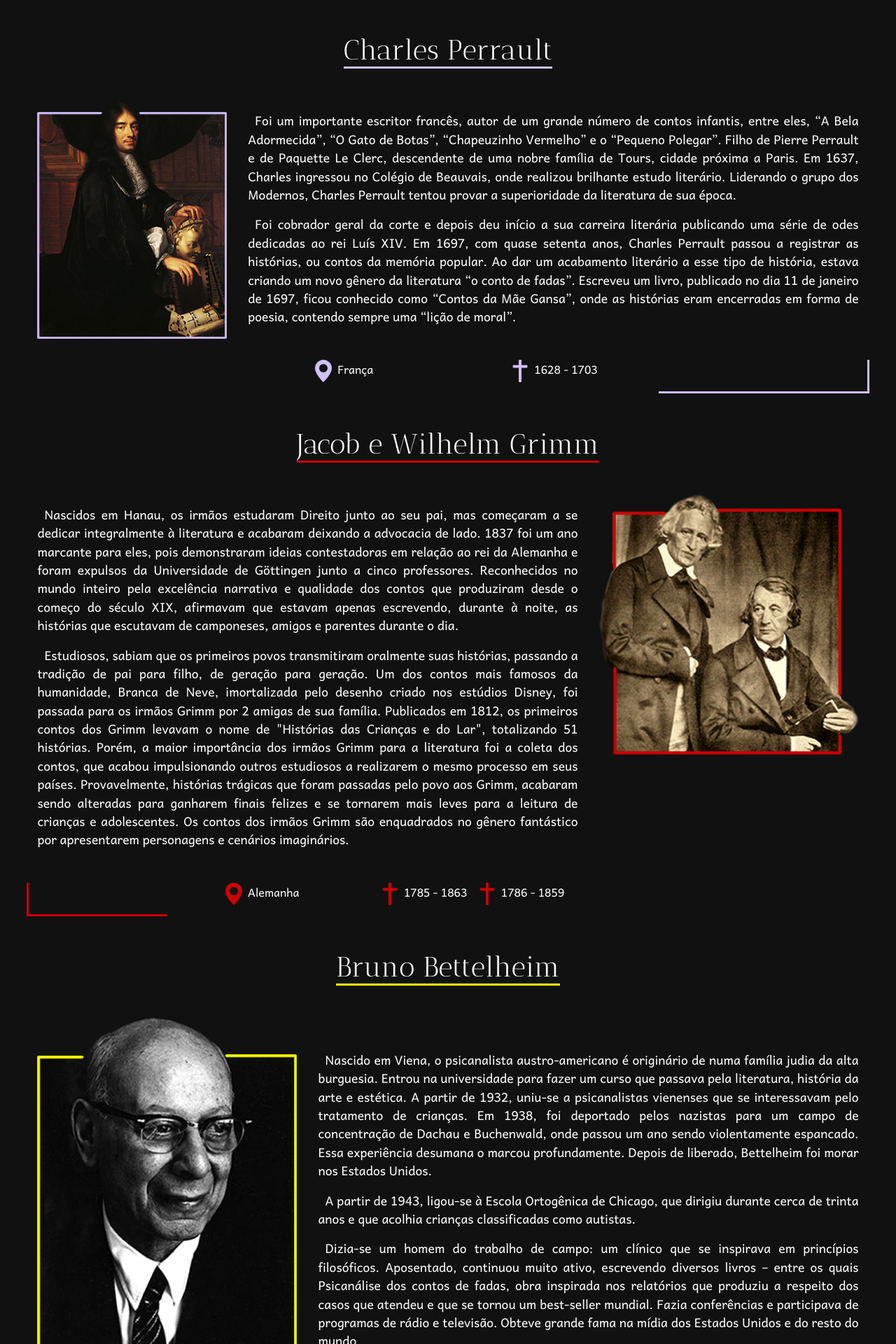
After one commit to ViniciusBazan/Faebulare, a PHP site: page /cont_Autores.php in a window 1280 px wide. The commit adds this page. Shown: the part 529-2449 px from the top of the page at 70% size. Run offline with PHP 8.4, Linux system fonts and the light colour scheme.

Commit message:
Pagina de autores add

```diff
--- /dev/null
+++ b/src/cont_Autores.php
@@ -0,0 +1,177 @@
+<?php require_once 'inc'.DIRECTORY_SEPARATOR.'config.php'; ?>
+<!DOCTYPE html>
+<html lang="pt-br">
+  <head>
+
+    <!-- Incluindo head padrão -->
+    <?php require_once $head; ?>
+
+  </head>
+  <body class="text-white">
+    <!-- Incluindo o menu -->
+    <?php require_once $menu; ?>
+
+    <div style="width:100%;height:auto;">
+
+        <div class="position-absolute" style="right:80px;top:200px;">
+            <h1 class="font-antic">Perrault, Grimm,</h1>
+            <h1 class="font-antic">Andersen</h1>
+            <h1 class="font-antic">& outros.</h1>
+        </div>
+
+
+
+        <img src="<?php echo $pathImg.'livros.png' ?>" class="" style="width:100%;height:430px;object-fit: cover;object-position: center 32%;">
+
+        <div class="container-fluid mt-4  wt-geral  position-relative" style="min-height:81vh;">
+
+        <center><h1 class="font-antic mt-5 mb-5"> <span style="border-bottom: #CFBFFF solid 3px;">Charles Perrault</span> </h1></center>
+
+        <div class="row mb-5">
+
+            <div class="col-12 col-lg-3 mb-4 mt-lg-0"><center><img class="img-fluid" src="<?php echo $autor.'charles_perrault.png'; ?>"></center></div>
+            <div class="col-12 col-lg-9 text-justify mt-3">
+            <p class="recuo font-s-11"> Foi um importante escritor francês, autor de um grande número de contos infantis, entre eles, “A Bela Adormecida”, “O Gato de Botas”, “Chapeuzinho Vermelho” e o “Pequeno Polegar”. Filho de Pierre Perrault e de Paquette Le Clerc, descendente de uma nobre família de Tours, cidade próxima a Paris. Em 1637, Charles ingressou no Colégio de Beauvais, onde realizou brilhante estudo literário. Liderando o grupo dos Modernos, Charles Perrault tentou provar a superioridade da literatura de sua época. </p>
+            <p class="recuo font-s-11"> Foi cobrador geral da corte e depois deu início a sua carreira literária publicando uma série de odes dedicadas ao rei Luís XIV. Em 1697, com quase setenta anos, Charles Perrault passou a registrar as histórias, ou contos da memória popular. Ao dar um acabamento literário a esse tipo de história, estava criando um novo gênero da literatura “o conto de fadas”. Escreveu um livro, publicado no dia 11 de janeiro de 1697, ficou conhecido como “Contos da Mãe Gansa”, onde as histórias eram encerradas em forma de poesia, contendo sempre uma “lição de moral”.</p>
+                <div class="row mt-5">
+                    <div class="col-4">
+                    <center><p><svg width="2em" height="2em" viewBox="0 0 16 16" class="bi bi-geo-alt-fill" fill="#CFBFFF" xmlns="http://www.w3.org/2000/svg">
+                        <path fill-rule="evenodd" d="M8 16s6-5.686 6-10A6 6 0 0 0 2 6c0 4.314 6 10 6 10zm0-7a3 3 0 1 0 0-6 3 3 0 0 0 0 6z"/>
+                    </svg> França</p></center>
+                    </div>
+                    <div class="col-4"><center><svg id="Capa_1" fill="#CFBFFF" enable-background="new 0 0 512 512" height="2em" viewBox="0 0 512 512" width="2em" xmlns="http://www.w3.org/2000/svg"><g><path d="m407.271 119.471h-119.532v-104.489c0-8.274-6.716-14.982-15-14.982h-33.478c-8.284 0-15 6.708-15 14.982v104.489h-119.532c-8.284 0-15 6.708-15 14.982v33.438c0 8.274 6.716 14.982 15 14.982h119.532v314.145c0 8.274 6.716 14.982 15 14.982h33.478c8.284 0 15-6.708 15-14.982v-314.145h119.532c8.284 0 15-6.708 15-14.982v-33.438c0-8.274-6.716-14.982-15-14.982z"/></g></svg> 1628 - 1703</center></div>
+                    <div class="col-4" style="border-bottom: #CFBFFF solid 3px;border-right: #CFBFFF solid 3px;"></div>
+                </div>
+            </div>
+
+        </div>
+
+        <center><h1 class="font-antic mt-5 mb-5"> <span style="border-bottom: #cc0000 solid 3px;">Jacob e Wilhelm Grimm</span> </h1></center>
+
+        <div class="row mb-5">
+
+            <div class="col-12 col-lg-4 mb-4 mt-lg-0 order-lg-2"><center><img class="img-fluid" src="<?php echo $autor.'irmao_grimm.png'; ?>"></center></div>
+            <div class="col-12 col-lg-8 text-justify mt-3 order-lg-1">
+            <p class="recuo font-s-11">Nascidos em Hanau, os irmãos estudaram Direito junto ao seu pai, mas começaram a se dedicar integralmente à literatura e acabaram deixando a advocacia de lado. 1837 foi um ano marcante para eles, pois demonstraram ideias contestadoras em relação ao rei da Alemanha e foram expulsos da Universidade de Göttingen junto a cinco professores. Reconhecidos no mundo inteiro pela excelência narrativa e qualidade dos contos que produziram desde o começo do século XIX, afirmavam que estavam apenas escrevendo, durante à noite, as histórias que escutavam de camponeses, amigos e parentes durante o dia.</p>
+            <p class="recuo font-s-11">Estudiosos, sabiam que os primeiros povos transmitiram oralmente suas histórias, passando a tradição de pai para filho, de geração para geração. Um dos contos mais famosos da humanidade, Branca de Neve, imortalizada pelo desenho criado nos estúdios Disney, foi passada para os irmãos Grimm por 2 amigas de sua família. Publicados em 1812, os primeiros contos dos Grimm levavam o nome de "Histórias das Crianças e do Lar", totalizando 51 histórias. Porém, a maior importância dos irmãos Grimm para a literatura foi a coleta dos contos, que acabou impulsionando outros estudiosos a realizarem o mesmo processo em seus países. Provavelmente, histórias trágicas que foram passadas pelo povo aos Grimm, acabaram sendo alteradas para ganharem finais felizes e se tornarem mais leves para a leitura de crianças e adolescentes. Os contos dos irmãos Grimm são enquadrados no gênero fantástico por apresentarem personagens e cenários imaginários.</p>
+                <div class="row mt-5">
+                    <div class="col-4 order-2">
+                    <center><p><svg width="2em" height="2em" viewBox="0 0 16 16" class="bi bi-geo-alt-fill" fill="#cc0000" xmlns="http://www.w3.org/2000/svg">
+                        <path fill-rule="evenodd" d="M8 16s6-5.686 6-10A6 6 0 0 0 2 6c0 4.314 6 10 6 10zm0-7a3 3 0 1 0 0-6 3 3 0 0 0 0 6z"/>
+                    </svg> Alemanha</p></center>
+                    </div>
+                    <div class="col-5 order-3"><center><svg id="Capa_1" fill="#cc0000" enable-background="new 0 0 512 512" height="2em" viewBox="0 0 512 512" width="2em" xmlns="http://www.w3.org/2000/svg"><g><path d="m407.271 119.471h-119.532v-104.489c0-8.274-6.716-14.982-15-14.982h-33.478c-8.284 0-15 6.708-15 14.982v104.489h-119.532c-8.284 0-15 6.708-15 14.982v33.438c0 8.274 6.716 14.982 15 14.982h119.532v314.145c0 8.274 6.716 14.982 15 14.982h33.478c8.284 0 15-6.708 15-14.982v-314.145h119.532c8.284 0 15-6.708 15-14.982v-33.438c0-8.274-6.716-14.982-15-14.982z"/></g></svg> <span class="mr-2">1785 - 1863</span> <svg id="Capa_1" fill="#cc0000" enable-background="new 0 0 512 512" height="2em" viewBox="0 0 512 512" width="2em" xmlns="http://www.w3.org/2000/svg"><g><path d="m407.271 119.471h-119.532v-104.489c0-8.274-6.716-14.982-15-14.982h-33.478c-8.284 0-15 6.708-15 14.982v104.489h-119.532c-8.284 0-15 6.708-15 14.982v33.438c0 8.274 6.716 14.982 15 14.982h119.532v314.145c0 8.274 6.716 14.982 15 14.982h33.478c8.284 0 15-6.708 15-14.982v-314.145h119.532c8.284 0 15-6.708 15-14.982v-33.438c0-8.274-6.716-14.982-15-14.982z"/></g></svg> 1786 - 1859</center></div>
+                    <div class="col-3 order-1" style="border-bottom: #cc0000 solid 3px;border-left: #cc0000 solid 3px;"></div>
+                </div>
+            </div>
+
+        </div>
+
+        <center><h1 class="font-antic mt-5 mb-5"> <span style="border-bottom: #FFFF00 solid 3px;">Bruno Bettelheim</span> </h1></center>
+
+        <div class="row mb-5">
+
+            <div class="col-12 col-lg-4 mb-4 mt-lg-0"><center><img class="img-fluid" src="<?php echo $autor.'bruno_bettelheim.png'; ?>"></center></div>
+            <div class="col-12 col-lg-8 text-justify mt-5">
+            <p class="recuo font-s-11">Nascido em Viena, o psicanalista austro-americano é originário de numa família judia da alta burguesia. Entrou na universidade para fazer um curso que passava pela literatura, história da arte e estética. A partir de 1932, uniu-se a psicanalistas vienenses que se interessavam pelo tratamento de crianças. Em 1938, foi deportado pelos nazistas para um campo de concentração de Dachau e Buchenwald, onde passou um ano sendo violentamente espancado. Essa experiência desumana o marcou profundamente. Depois de liberado, Bettelheim foi morar nos Estados Unidos.</p>
+            <p class="recuo font-s-11">A partir de 1943, ligou-se à Escola Ortogênica de Chicago, que dirigiu durante cerca de trinta anos e que acolhia crianças classificadas como autistas. </p>
+            <p class="recuo font-s-11">Dizia-se um homem do trabalho de campo: um clínico que se inspirava em princípios filosóficos. Aposentado, continuou muito ativo, escrevendo diversos livros – entre os quais Psicanálise dos contos de fadas, obra inspirada nos relatórios que produziu a respeito dos casos que atendeu e que se tornou um best-seller mundial. Fazia conferências e participava de programas de rádio e televisão. Obteve grande fama na mídia dos Estados Unidos e do resto do mundo.</p>
+                <div class="row mt-5">
+                    <div class="col-4">
+                    <center><p><svg width="2em" height="2em" viewBox="0 0 16 16" class="bi bi-geo-alt-fill" fill="#FFFF00" xmlns="http://www.w3.org/2000/svg">
+                        <path fill-rule="evenodd" d="M8 16s6-5.686 6-10A6 6 0 0 0 2 6c0 4.314 6 10 6 10zm0-7a3 3 0 1 0 0-6 3 3 0 0 0 0 6z"/>
+                    </svg> Áustria</p></center>
+                    </div>
+                    <div class="col-4"><center><svg id="Capa_1" fill="#FFFF00" enable-background="new 0 0 512 512" height="2em" viewBox="0 0 512 512" width="2em" xmlns="http://www.w3.org/2000/svg"><g><path d="m407.271 119.471h-119.532v-104.489c0-8.274-6.716-14.982-15-14.982h-33.478c-8.284 0-15 6.708-15 14.982v104.489h-119.532c-8.284 0-15 6.708-15 14.982v33.438c0 8.274 6.716 14.982 15 14.982h119.532v314.145c0 8.274 6.716 14.982 15 14.982h33.478c8.284 0 15-6.708 15-14.982v-314.145h119.532c8.284 0 15-6.708 15-14.982v-33.438c0-8.274-6.716-14.982-15-14.982z"/></g></svg> 1903-1990</center></div>
+                    <div class="col-4" style="border-bottom: #FFFF00 solid 3px;border-right: #FFFF00 solid 3px;"></div>
+                </div>
+            </div>
+
+        </div>
+
+        <center><h1 class="font-antic mt-5 mb-5"> <span style="border-bottom: #cccccc solid 3px;">Giambattista Basile </span> </h1></center>
+
+        <div class="row mb-5">
+
+            <div class="col-12 col-lg-4 mb-4 mt-lg-0 order-lg-2"><center><img class="img-fluid" src="<?php echo $autor.'irmao_grimm.png'; ?>"></center></div>
+            <div class="col-12 col-lg-8 text-justify mt-3 order-lg-1">
+            <p class="recuo font-s-11">Nascido em Giugliano in Campania, foi um soldado e escritor italiano. Mercenário a serviço da República de Veneza, servindo também na ilha de Creta, onde frequentou a Accademia degli Stravaganti, sociedade literária local. Após curtas temporadas em Stigliano e Mântua, retorna à Nápoles, onde presta serviços como soldado e administrador a vários senhores feudais.</p>
+            <p class="recuo font-s-11">Sua obra maior é “Lo Cunto de li Cunti”, também conhecida como "Pentamerão", livro escrito em prosa no dialeto napolitano, um conjunto de fábulas dirigidas às crianças que recolheu do povo e de tradições locais em suas viagens. Vários personagens hoje muito conhecidos como Cinderela (La Cenerentola), Rapunzel e A Bela Adormecida (La Bella Addormentata nel Bosco), posteriormente também recontadas por Charles Perrault e os Irmãos Grimm, constam dessa obra. Foi o primeiro livro em língua latina a citar um ogro. Foi publicada postumamente por sua irmã, Adriana Basile, uma famosa cantora da época. Foi sepultado na igreja de Santa Sofia.</p>
+                <div class="row mt-5">
+                    <div class="col-4 order-2">
+                    <center><p><svg width="2em" height="2em" viewBox="0 0 16 16" class="bi bi-geo-alt-fill" fill="#cccccc" xmlns="http://www.w3.org/2000/svg">
+                        <path fill-rule="evenodd" d="M8 16s6-5.686 6-10A6 6 0 0 0 2 6c0 4.314 6 10 6 10zm0-7a3 3 0 1 0 0-6 3 3 0 0 0 0 6z"/>
+                    </svg> itália</p></center>
+                    </div>
+                    <div class="col-5 order-3"><center><svg id="Capa_1" fill="#cccccc" enable-background="new 0 0 512 512" height="2em" viewBox="0 0 512 512" width="2em" xmlns="http://www.w3.org/2000/svg"><g><path d="m407.271 119.471h-119.532v-104.489c0-8.274-6.716-14.982-15-14.982h-33.478c-8.284 0-15 6.708-15 14.982v104.489h-119.532c-8.284 0-15 6.708-15 14.982v33.438c0 8.274 6.716 14.982 15 14.982h119.532v314.145c0 8.274 6.716 14.982 15 14.982h33.478c8.284 0 15-6.708 15-14.982v-314.145h119.532c8.284 0 15-6.708 15-14.982v-33.438c0-8.274-6.716-14.982-15-14.982z"/></g></svg> <span class="mr-2">1566 – 1632</span></div>
+                    <div class="col-3 order-1" style="border-bottom: #cccccc solid 3px;border-left: #cccccc solid 3px;"></div>
+                </div>
+            </div>
+
+        </div>
+
+        <center><h1 class="font-antic mt-5 mb-5"> <span style="border-bottom: #cccccc solid 3px;">Hans Cristian Andersen</span> </h1></center>
+
+        <div class="row mb-5">
+
+            <div class="col-12 col-lg-4 mb-4 mt-lg-0"><center><img class="img-fluid" src="<?php echo $autor.'bruno_bettelheim.png'; ?>"></center></div>
+            <div class="col-12 col-lg-8 text-justify mt-3">
+            <p class="recuo font-s-11">Andersen ficou célebre principalmente pelos contos de fadas que criou, como o Patinho Feio e a Pequena Sereia, na época este gênero era muito raro. Nasceu em Odense, em uma família extremamente pobre. O pai estimulava as fantasias e o dom criativo do filho, contava várias histórias e o presenteou com um teatro de marionetes. Ele até chegou a memorizar muitas peças de Shakespeare.</p>
+            <p class="recuo font-s-11">Quando tinha 11 anos, seu pai morreu e ele teve que parar de estudar. Começou a trabalhar, e ao completar 14 anos partiu para Copenhague, onde garantiu uma vaga no Teatro Real, com a ajuda de um conselheiro de Estado. Na instituição ele atuou como ator e bailarino, além de compor diversas peças. Terminou os estudos com 22 anos; alto, magro e desajeitado, sentia-se constrangido entre os colegas bem mais jovens e muito menores que ele. Para sair de uma crise financeira escreveu algumas histórias infantis baseadas no folclore dinamarquês. A fama mundial chegou em 1835, com o livro “O Improvisador”. Nas obras, o autor buscava transmitir modelos comportamentais e refletir os conflitos sociais. Ele acreditava que a igualdade de direitos deveria reger o mundo e a relação entre os homens. Em reconhecimento à contribuição para a literatura, em 2 de abril, data de seu nascimento, é celebrado o Dia Internacional do Livro Infanto-juvenil.</p>
+                <div class="row mt-5">
+                    <div class="col-4">
+                    <center><p><svg width="2em" height="2em" viewBox="0 0 16 16" class="bi bi-geo-alt-fill" fill="#cccccc" xmlns="http://www.w3.org/2000/svg">
+                        <path fill-rule="evenodd" d="M8 16s6-5.686 6-10A6 6 0 0 0 2 6c0 4.314 6 10 6 10zm0-7a3 3 0 1 0 0-6 3 3 0 0 0 0 6z"/>
+                    </svg> Dinamarca</p></center>
+                    </div>
+                    <div class="col-4"><center><svg id="Capa_1" fill="#cccccc" enable-background="new 0 0 512 512" height="2em" viewBox="0 0 512 512" width="2em" xmlns="http://www.w3.org/2000/svg"><g><path d="m407.271 119.471h-119.532v-104.489c0-8.274-6.716-14.982-15-14.982h-33.478c-8.284 0-15 6.708-15 14.982v104.489h-119.532c-8.284 0-15 6.708-15 14.982v33.438c0 8.274 6.716 14.982 15 14.982h119.532v314.145c0 8.274 6.716 14.982 15 14.982h33.478c8.284 0 15-6.708 15-14.982v-314.145h119.532c8.284 0 15-6.708 15-14.982v-33.438c0-8.274-6.716-14.982-15-14.982z"/></g></svg> 1805 - 1875</center></div>
+                    <div class="col-4" style="border-bottom: #cccccc solid 3px;border-right: #cccccc solid 3px;"></div>
+                </div>
+            </div>
+
+        </div>
+
+        <center><h1 class="font-antic mt-5 mb-5"> <span style="border-bottom: #cccccc solid 3px;">Gabrielle Suzanne Barbort</span> </h1></center>
+
+        <div class="row mb-5">
+
+            <div class="col-12 col-lg-4 mb-4 mt-lg-0 order-lg-2"><center><img class="img-fluid" src="<?php echo $autor.'irmao_grimm.png'; ?>"></center></div>
+            <div class="col-12 col-lg-8 text-justify mt-3 order-lg-1">
+            <p class="recuo font-s-11">Gabrielle-Suzanne Barbot de Villeneuve foi uma autora francesa, mais conhecida por escrever a versão original do conto de fadas "La Belle et la Bête - 1740", história que critica o matrimônio. Nasceu em Paris, mas pertencia a uma poderosa família protestante de La Rochelle. </p>
+            <p class="recuo font-s-11">Sua trajetória é marcada por relações amorosas complicadas. Em 1706, casou-se com Jean-Baptiste Gaalon de Barzay, membro da aristocracia de Poitou e tenente-coronel de infantaria no Regimento de Berville, juntos tiveram uma filha. Gabrielle-Suzanne ficou viúva aos 26 anos, perdeu progressivamente a fortuna da família e foi forçada a procurar um meio de trabalho para se sustentar. Ela fez seu caminho para Paris, onde embarcou em sua carreira literária. O primeiro livro dela foi uma novela intitulada “La Phoénix conjugal”, publicada somente em 1734, quando tinha já seus quarenta e nove anos. Muitos acreditam, que seu revisor foi Crébillon, o maior e mais famoso dramaturgo da época. Eles se casaram e viveram juntos até a morte de Gabrielle.</p>
+                <div class="row mt-5">
+                    <div class="col-4 order-2">
+                    <center><p><svg width="2em" height="2em" viewBox="0 0 16 16" class="bi bi-geo-alt-fill" fill="#cccccc" xmlns="http://www.w3.org/2000/svg">
+                        <path fill-rule="evenodd" d="M8 16s6-5.686 6-10A6 6 0 0 0 2 6c0 4.314 6 10 6 10zm0-7a3 3 0 1 0 0-6 3 3 0 0 0 0 6z"/>
+                    </svg> França</p></center>
+                    </div>
+                    <div class="col-5 order-3"><center><svg id="Capa_1" fill="#cccccc" enable-background="new 0 0 512 512" height="2em" viewBox="0 0 512 512" width="2em" xmlns="http://www.w3.org/2000/svg"><g><path d="m407.271 119.471h-119.532v-104.489c0-8.274-6.716-14.982-15-14.982h-33.478c-8.284 0-15 6.708-15 14.982v104.489h-119.532c-8.284 0-15 6.708-15 14.982v33.438c0 8.274 6.716 14.982 15 14.982h119.532v314.145c0 8.274 6.716 14.982 15 14.982h33.478c8.284 0 15-6.708 15-14.982v-314.145h119.532c8.284 0 15-6.708 15-14.982v-33.438c0-8.274-6.716-14.982-15-14.982z"/></g></svg> <span class="mr-2">1695 – 1755</span> </center></div>
+                    <div class="col-3 order-1" style="border-bottom: #cccccc solid 3px;border-left: #cccccc solid 3px;"></div>
+                </div>
+            </div>
+
+        </div>
+
+        <!-- Fim dos autores !-->
+
+
+
+
+
+
+        </div>
+
+    </div>
+
+    <br>
+
+    <a href="#top"><?php echo $topo;?></a>
+
+    <!-- incluindo o rodapé -->
+    <?php require_once $rodape ?>
+
+    <!-- incluindo scripts -->
+    <?php require_once $scriptJs; ?>
+
+  </body>
+</html>
--- a/src/inc/config.php
+++ b/src/inc/config.php
@@ -17,6 +17,7 @@ $sep           = DIRECTORY_SEPARATOR;
     $slide         = $pathImg.'slide'.$sep;
     $folhas        = $pathImg.'folhas'.$sep;
     $conto         = $pathImg.'cont'.$sep;
+    $autor         = $pathImg.'autores'.$sep;
 
 /* Nome do arquivo em execução */
 
--- a/src/inc/menu.php
+++ b/src/inc/menu.php
@@ -48,7 +48,7 @@
     <ul class="navbar-nav ml-auto">
 
         <li class="nav-item">
-            <a class="nav-link muda font-s-12 mt-lg-4 mr-lg-3" href="#">Autores</a>
+            <a class="nav-link muda font-s-12 mt-lg-4 mr-lg-3" href="cont_Autores.php">Autores</a>
         </li>
 
 
--- a/src/scss/style.scss
+++ b/src/scss/style.scss
@@ -385,6 +385,10 @@ $font-family-sans-serif : "Andika New Basic",-apple-system, BlinkMacSystemFont,
     opacity:1;
 }
 
+.recuo{
+    text-indent:10px;
+}
+
 // Switch css
 
 
```
Also changed, not shown: src/cont_A_bela_adormecida.php (+34 -34 lines), src/css/style.css, src/img/autores/bruno_bettelheim.png (added), src/img/autores/charles_perrault.png (added), src/img/autores/irmao_grimm.png (added), src/img/svg/cross.svg (added), 1 other file.
